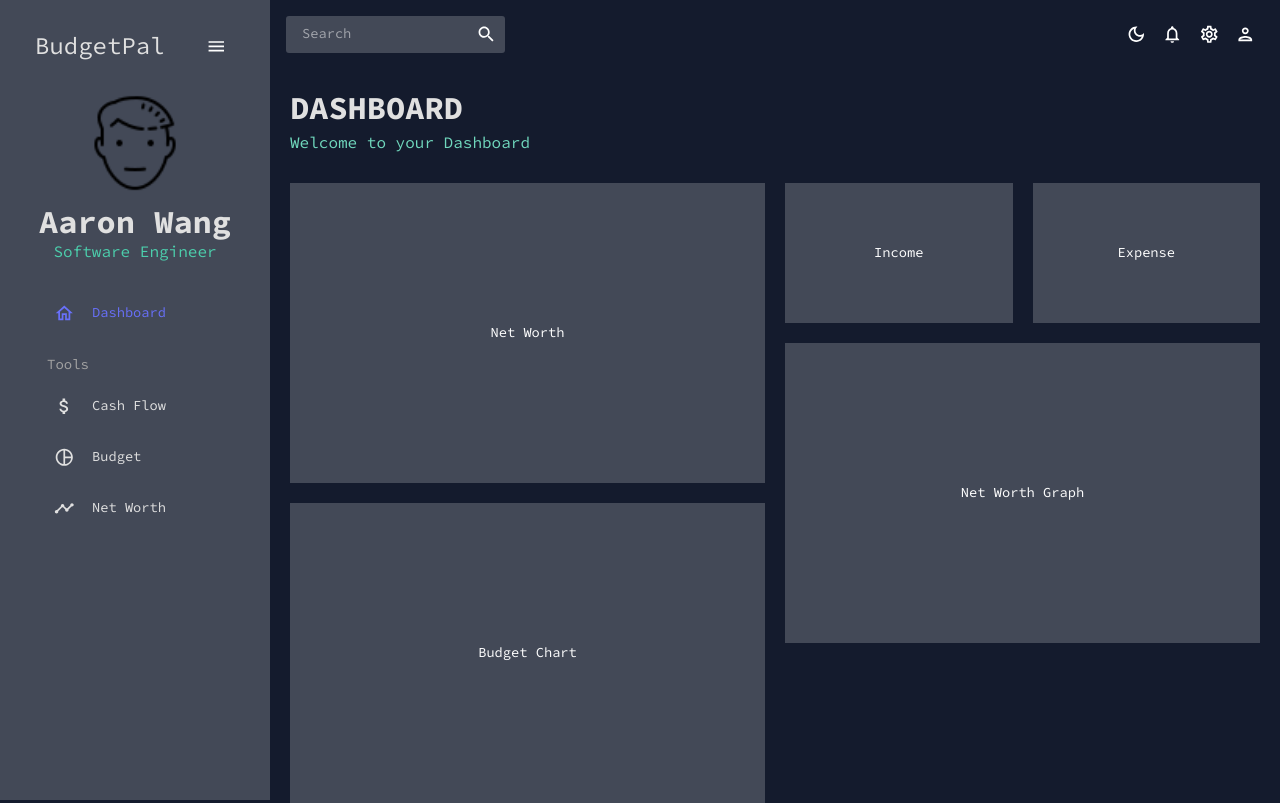
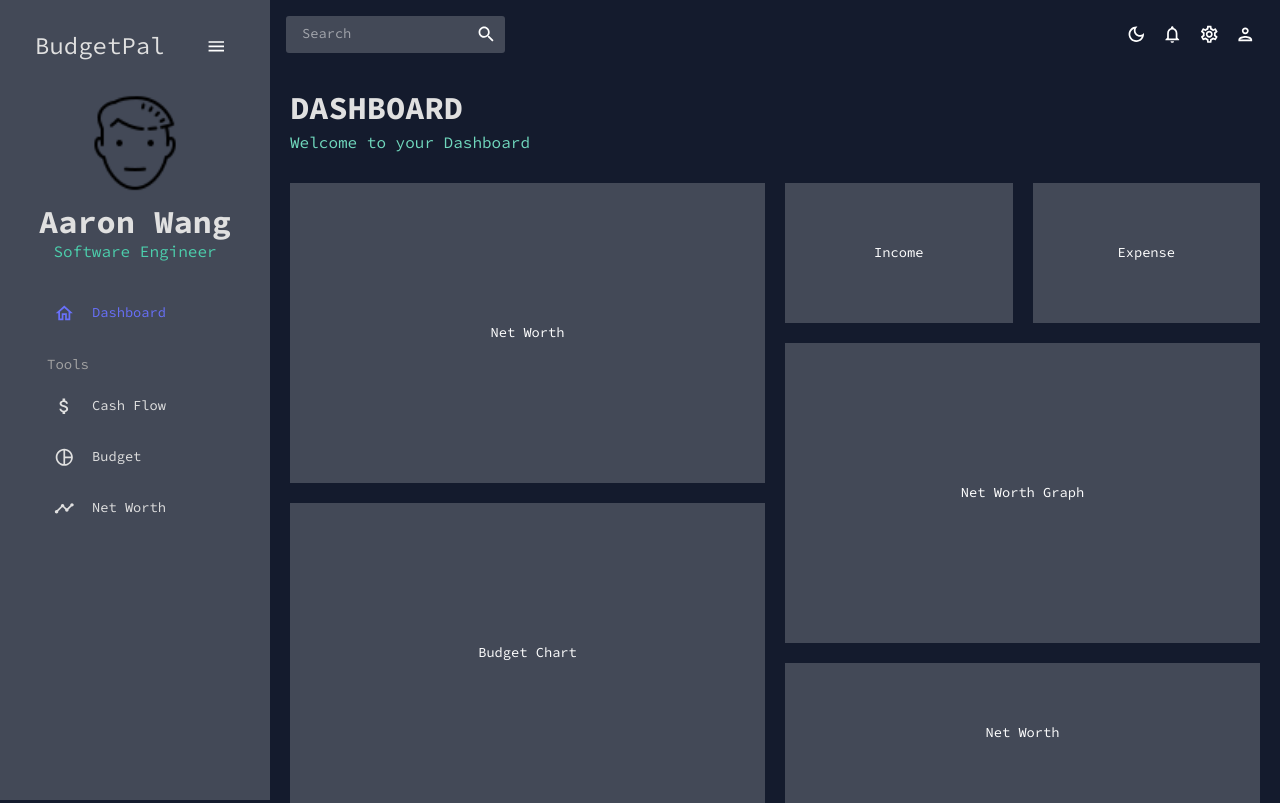
Before and after one commit to Aaronw7/budget-pal, a React (Create React App) app in the folder frontend/: page / in a window 1280 px wide. Built offline with nearby package versions, Linux system fonts and the light colour scheme; a web font is replaced by a local one.

Commit message:
reorganize dashboard

```diff
--- a/frontend/src/scenes/dashboard/index.jsx
+++ b/frontend/src/scenes/dashboard/index.jsx
@@ -67,6 +67,15 @@ const Dashboard = () => {
         >
           Budget Chart
         </Box>
+        <Box
+          gridColumn="span 6"
+          backgroundColor={colors.primary[400]}
+          display="flex"
+          alignItems="center"
+          justifyContent="center"
+        >
+          Net Worth
+        </Box>
       </Box>
     </Box>
   )
```
